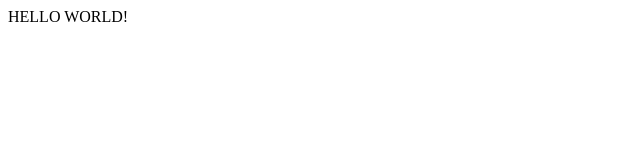
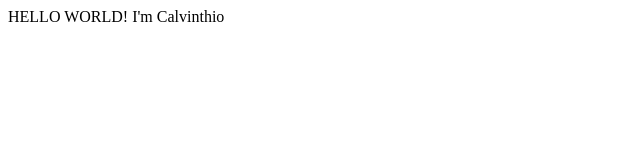
Before and after one commit to calvinthio/HELLOWORLD, a plain HTML site: page index.html in a window 1280 px wide. Shown: the whole page, without its empty margins (0-640 px from the left). Drawn offline with Linux system fonts and the light colour scheme.

Commit message:
update
update

```diff
--- a/index.html
+++ b/index.html
@@ -4,7 +4,7 @@
 </head>
 
 <body>
-HELLO WORLD!
+HELLO WORLD! I'm Calvinthio
 </body>
 
 </html>
```
